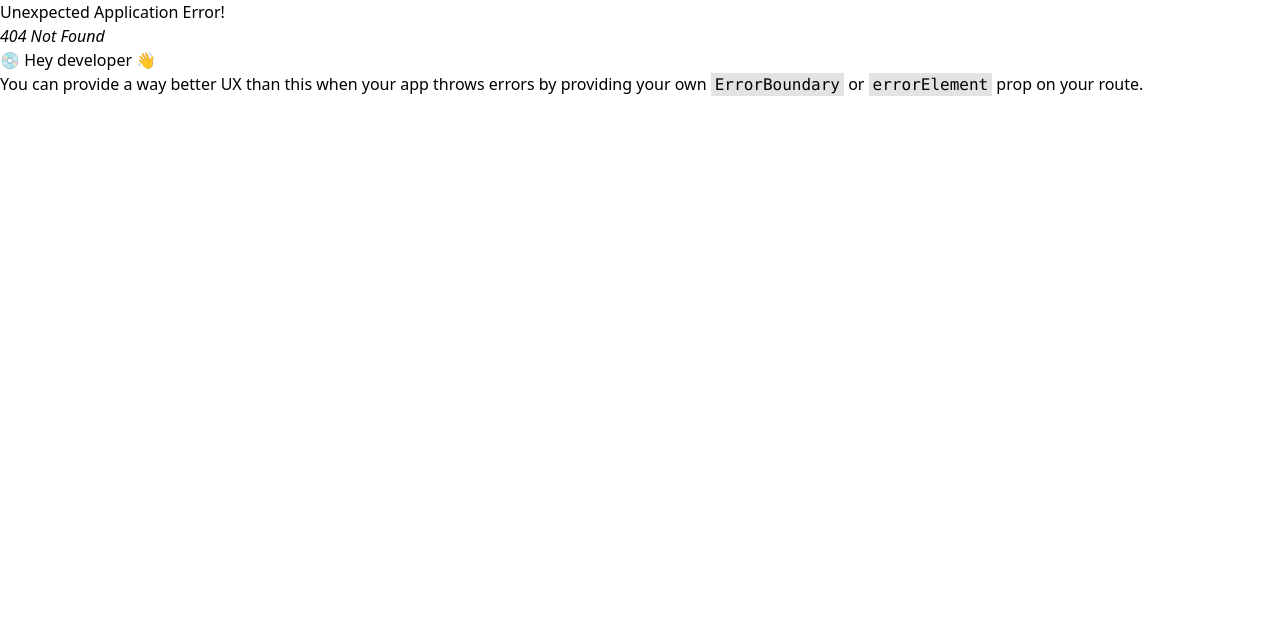
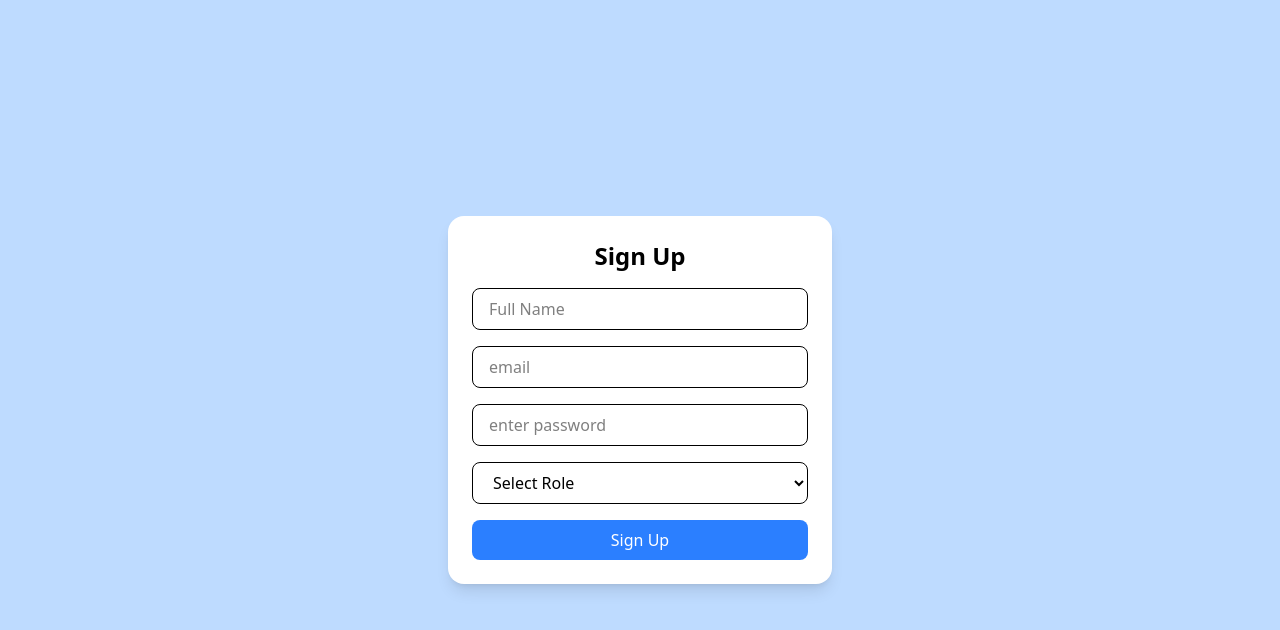
Before and after one commit to ShashankPathak8935/Support_portal, a React (Vite) app in the folder frontend/: page /signup in a window 1280 px wide. Before the commit this address had no page. Shown: the top 630 px of the page. Built offline with nearby package versions, Linux system fonts and the light colour scheme.

Commit message:
[ADD]-signupValidation and setup env

```diff
--- a/frontend/package.json
+++ b/frontend/package.json
@@ -15,7 +15,8 @@
     "react-dom": "^19.1.0",
     "react-router": "^7.6.3",
     "react-router-dom": "^7.8.2",
-    "tailwindcss": "^4.1.11"
+    "tailwindcss": "^4.1.11",
+    "yup": "^1.7.1"
   },
   "devDependencies": {
     "@eslint/js": "^9.30.1",
--- a/frontend/src/Components/Home.jsx
+++ b/frontend/src/Components/Home.jsx
@@ -1,10 +1,10 @@
-import { Fragment } from "react";
+import React,{ Fragment } from "react";
 
 function Home() {
 
     return (
         <>
-            <h1>hello home</h1>
+            <h1>Welcome to the home page</h1>
         </>
     )
 }
--- a/frontend/src/Components/LogIn.jsx
+++ b/frontend/src/Components/LogIn.jsx
@@ -10,7 +10,6 @@ export default function LogIn() {
   // handle change
   const handleOnchange = (e) => {
     const { name, value } = e.target;
-    console.log("onchange event:", name, value);
     setUserData((prev) => ({
       ...prev,
       [name]: value,
@@ -33,12 +32,12 @@ export default function LogIn() {
       });
 
       if (!response.ok) {
-        const data = await response.json();
-        throw new Error(`Response status:${data.message}`);
+        const errordata = await response.json();
+        throw new Error(`Response status:${errordata.message}`);
       } else {
         const responseData = await response.json();
-        console.log("Login successful:", responseData);
-        alert("Login successful");
+        console.log("Login successful:", responseData.message);
+        naviagte("/dashboard");
       }
     } catch (error) {
       console.error(error.message);
--- /dev/null
+++ b/frontend/src/Components/SignUp.jsx
@@ -0,0 +1,117 @@
+import React, { Fragment } from "react";
+import { signUpValidation } from "../validations/userValidation";
+import { useNavigate } from "react-router-dom";
+
+export default function SignUp() {
+  const navigate = useNavigate();
+  const [signUpData, setSignUpData] = React.useState({});
+  const [errors, setErrors] = React.useState({});
+  const [isSubmitting, setIsSubmitting] = React.useState(false);
+
+  const handleChange = (e) => {
+    const { name, value } = e.target;
+    setSignUpData({
+      ...signUpData,
+      [name]: value,
+    });
+  };
+
+  // handle submit
+  const handleSubmit = async (e) => {
+    e.preventDefault();
+    const url = `${import.meta.env.VITE_SERVER_DEV_URL}/signup`;
+    try {
+      await signUpValidation.validate(signUpData, {
+        abortEarly: false,
+      });
+      setIsSubmitting(true);
+
+      const response = await fetch(url, {
+        method: "POST",
+        headers: {
+          "Content-Type": "application/json",
+        },
+        body: JSON.stringify({
+          ...signUpData,
+        }),
+      });
+      if (!response.ok) {
+        const errorData = await response.json();
+        throw new Error(errorData.message);
+      } else {
+        const responseData = await response.json();
+        console.log("signup message check", responseData.message);
+        navigate("/home");
+      }
+    } catch (error) {
+      console.error("error", error);
+      if (error.name === "ValidationError") {
+        const formattedErrors = {};
+        error.inner.forEach((e) => {
+          formattedErrors[e.path] = e.message;
+        });
+        setErrors(formattedErrors);
+      } else {
+        console.error("API Error", error);
+      }
+    }
+  };
+  return (
+    <Fragment>
+      <div className="flex items-center justify-center min-h-screen bg-blue-200">
+        <form className="bg-white p-6 rounded-2xl shadow-lg w-96 space-y-4">
+          <h2 className="text-2xl font-bold text-center">Sign Up</h2>
+          <input
+            type="text"
+            name="username"
+            id="username"
+            placeholder="Full Name"
+            value={signUpData?.username ?? ""}
+            onChange={handleChange}
+            className="w-full px-4 py-2 border rounded-lg focus:outline-none focus:ring-2 focus:ring-blue-400"
+          />
+          {errors.username && <p className="text-red-500">{errors.username}</p>}
+          <input
+            type="email"
+            name="email"
+            id="email"
+            placeholder="email"
+            onChange={handleChange}
+            value={signUpData?.email ?? ""}
+            className="w-full px-4 py-2 border rounded-lg focus:outline-none focus:ring-2 focus:ring-blue-400"
+          />
+          {errors.email && <p className="text-red-500">{errors.email}</p>}
+          <input
+            type="password"
+            name="password"
+            id="password"
+            onChange={handleChange}
+            placeholder="enter password"
+            value={signUpData?.password ?? ""}
+            className="w-full px-4 py-2 border rounded-lg focus:outline-none focus:ring-2 focus:ring-blue-400"
+          />
+          {errors.password && <p className="text-red-500">{errors.password}</p>}
+          <select
+            name="role"
+            value={signUpData?.role ?? ""}
+            onChange={handleChange}
+            className="w-full px-4 py-2 border rounded-lg focus:outline-none focus:ring-2 focus:ring-blue-400"
+          >
+            <option value="">Select Role</option>
+            <option value="Admin">Admin</option>
+            <option value="User">User</option>
+          </select>
+          {errors.role && <p className="text-red-500">{errors.role}</p>}
+          <button
+            type="button"
+            onClick={handleSubmit}
+            disabled={isSubmitting}
+            className="w-full bg-blue-500 text-white py-2 rounded-lg hover:bg-blue-600 transition"
+          >
+            {isSubmitting ? "Submitting..." : "Sign Up"}
+          </button>
+        </form>
+      </div>
+    </Fragment>
+  );
+}
--- a/frontend/src/routes/routes.jsx
+++ b/frontend/src/routes/routes.jsx
@@ -1,13 +1,17 @@
 import React from 'react'
 import { createBrowserRouter } from "react-router";
-import LogIn from "../Components/LogIn"
+import LogIn from "../Components/LogIn";
+import SignUp from '../Components/SignUp';
+import Home from '../Components/Home';
 
 const router = createBrowserRouter([
   {
     path: "/",
     children: [
-      {index:true, element: <LogIn/>}
-    ]
+      { index: true, element: <LogIn /> },
+      { path: "/signup", element: <SignUp /> },
+      { path: "/home", element: <Home /> },
+    ],
   },
 ]);
 export default router;
--- /dev/null
+++ b/frontend/src/validations/userValidation.js
@@ -0,0 +1,21 @@
+import * as yup from "yup";
+
+export const signUpValidation = yup.object({
+  username: yup.string().trim().required("Full name is required"),
+  email: yup
+    .string()
+    .trim()
+    .email("Enter a valid email")
+    .required("Email is required"),
+  password: yup
+    .string()
+    .min(6, "Password must be at least 6 characters")
+    .required("Password is required"),
+  role: yup.string().trim().required("role is required")
+});
+
+
+export const logInValidation = yup.object({
+    email: yup.string().trim().required("Email is required"),
+    password: yup.string().trim().required("Password is required")
+});
```
Also changed, not shown: 2 other files (tests, documents, lock files or other folders).
